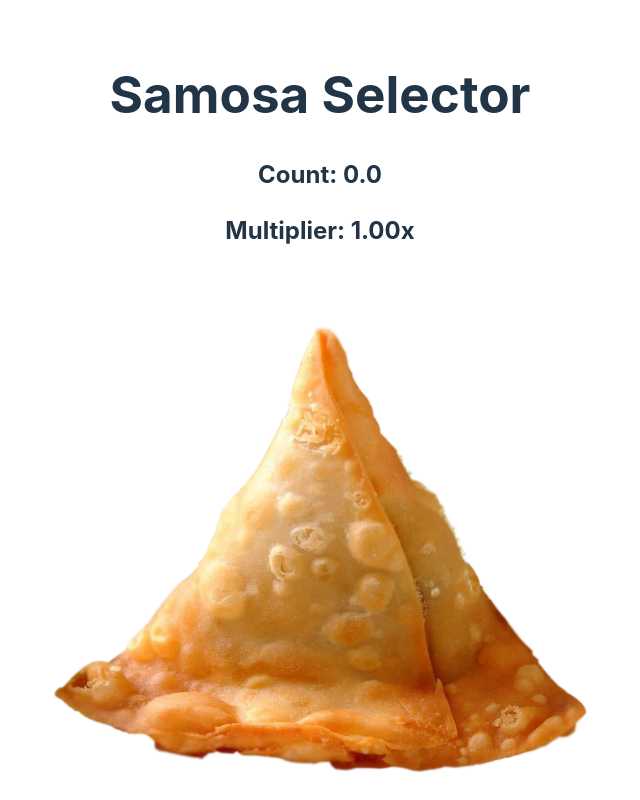
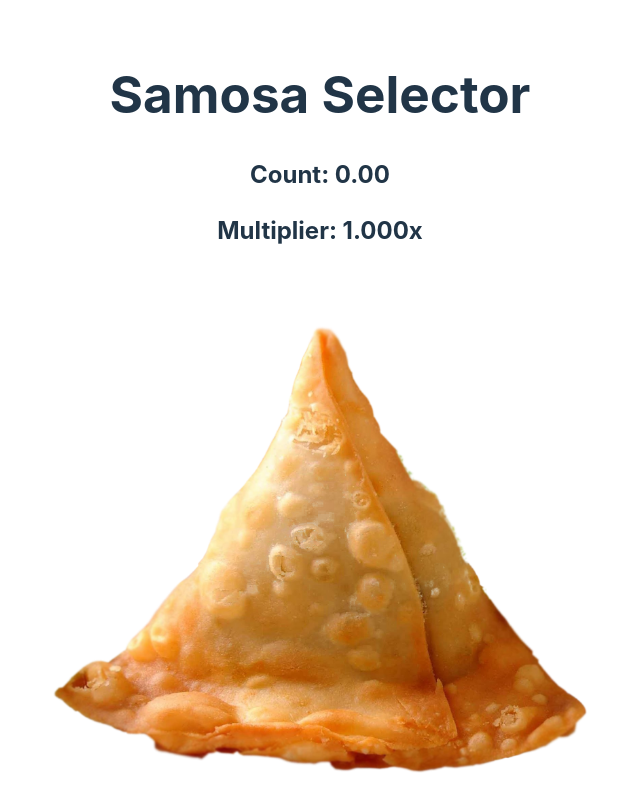
Before and after one commit to TriMPham98/WEB102-samosa-selector, a React (Vite) app in the folder somosa-selector/: page / in a window 1280 px wide. Shown: the top 800 px of the page, without its empty margins (320-960 px from the left). Built offline with nearby package versions, Linux system fonts and the light colour scheme.

Commit message:
Add formatNumber function to multiplier and increase decimal points

```diff
--- a/somosa-selector/src/App.jsx
+++ b/somosa-selector/src/App.jsx
@@ -11,27 +11,27 @@ const App = () => {
   };
 
   const updateCount = () => {
-    setCount(parseFloat((count + multiplier).toFixed(1)));
+    setCount(parseFloat((count + multiplier).toFixed(2)));
   };
 
   const buyDoubleStuffed = () => {
     if (count >= 10) {
       setMultiplier(multiplier * 1.01);
-      setCount(parseFloat((count - 10).toFixed(1)));
+      setCount(parseFloat((count - 10).toFixed(2)));
     }
   };
 
   const buyPartyPack = () => {
     if (count >= 1000) {
       setMultiplier(multiplier * 1.25);
-      setCount(parseFloat((count - 1000).toFixed(1)));
+      setCount(parseFloat((count - 1000).toFixed(2)));
     }
   };
 
   const buyFullFeast = () => {
     if (count >= 10000) {
       setMultiplier(multiplier * 1.5);
-      setCount(parseFloat((count - 10000).toFixed(1)));
+      setCount(parseFloat((count - 10000).toFixed(2)));
     }
   };
 
@@ -39,8 +39,8 @@ const App = () => {
     <div className="App">
       <div className="header">
         <h1>Samosa Selector</h1>
-        <h2>Count: {formatNumber(count.toFixed(1))}</h2>
-        <h2>Multiplier: {multiplier.toFixed(2)}x</h2>
+        <h2>Count: {formatNumber(count.toFixed(2))}</h2>
+        <h2>Multiplier: {formatNumber(multiplier.toFixed(3))}x</h2>
         <img
           className="samosa"
           src="../src/assets/samosa.png"
```
